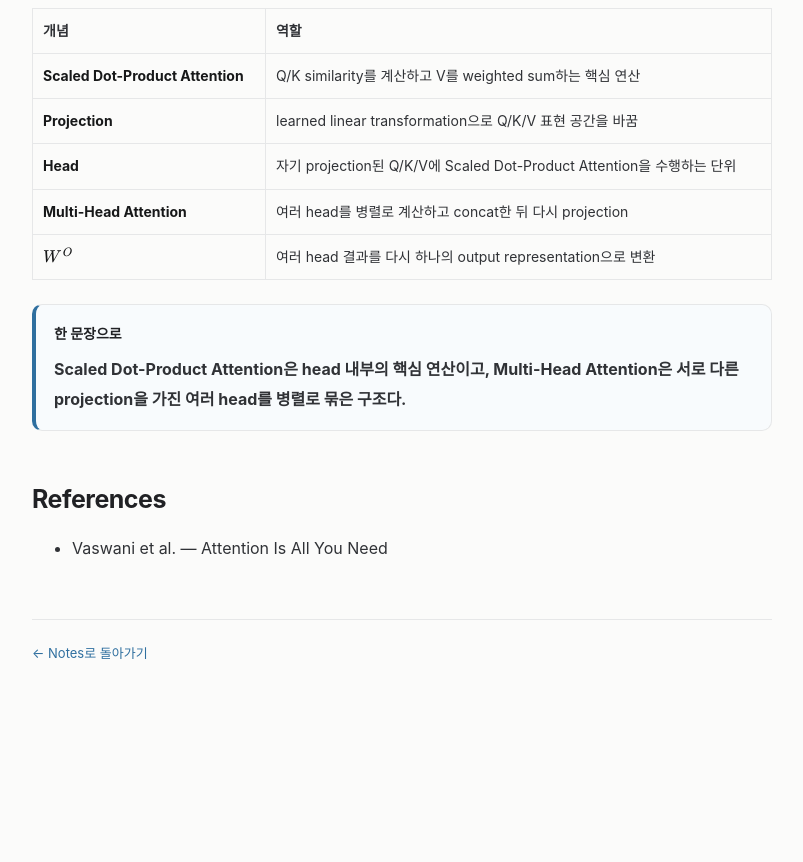
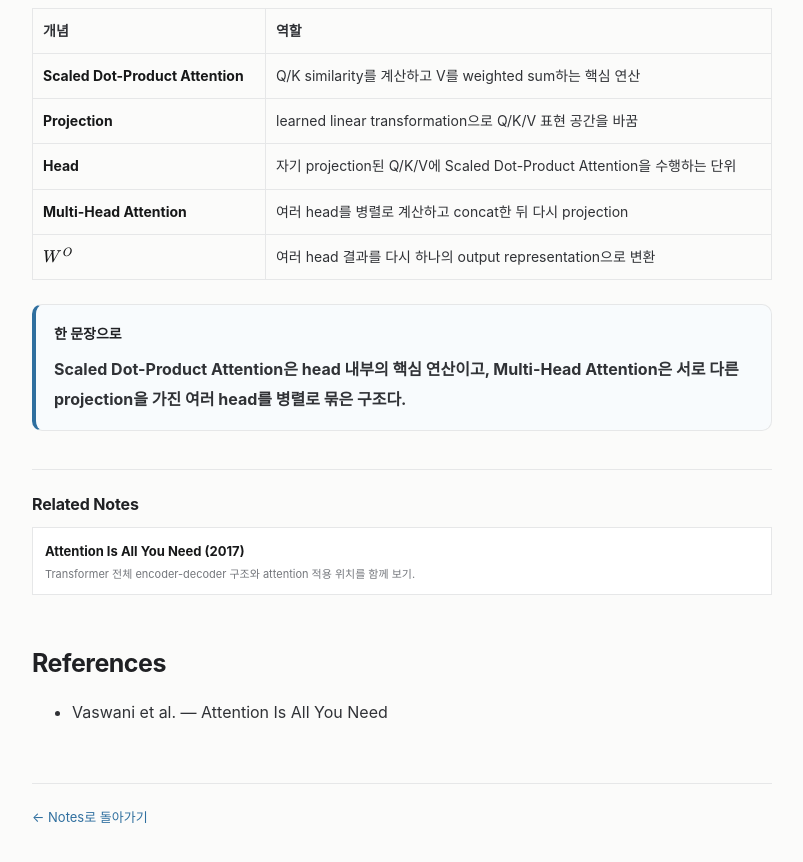
Before and after one commit to nayana224/nayana224.github.io, a Jekyll site: the page built from _notes/scaled-dot-product-vs-multi-head-attention.md, in a window 1280 px wide and 900 px high, scrolled down 7602 px. Shown: the top 862 px of the window, without its empty margins (238-1041 px from the left). Built offline with Jekyll 4.4.1, drawn with Linux system fonts in a browser that asks for light colours; before the commit the page ends 8338 px from its top, so only the background shows below that.

Commit message:
notes: add related note links

```diff
--- a/_notes/scaled-dot-product-vs-multi-head-attention.md
+++ b/_notes/scaled-dot-product-vs-multi-head-attention.md
@@ -453,6 +453,13 @@
   <p><b>Scaled Dot-Product Attention은 head 내부의 핵심 연산이고, Multi-Head Attention은 서로 다른 projection을 가진 여러 head를 병렬로 묶은 구조다.</b></p>
 </div>
 
+<section class="related-notes" aria-labelledby="related-notes-title">
+  <h2 id="related-notes-title">Related Notes</h2>
+  <div class="related-notes-list">
+    <a class="related-note-link" href="/notes/attention-is-all-you-need-2017/"><strong>Attention Is All You Need (2017)</strong><span>Transformer 전체 encoder-decoder 구조와 attention 적용 위치를 함께 보기.</span></a>
+  </div>
+</section>
+
 ## References
 
 - [Vaswani et al. — Attention Is All You Need](https://arxiv.org/abs/1706.03762)
```
